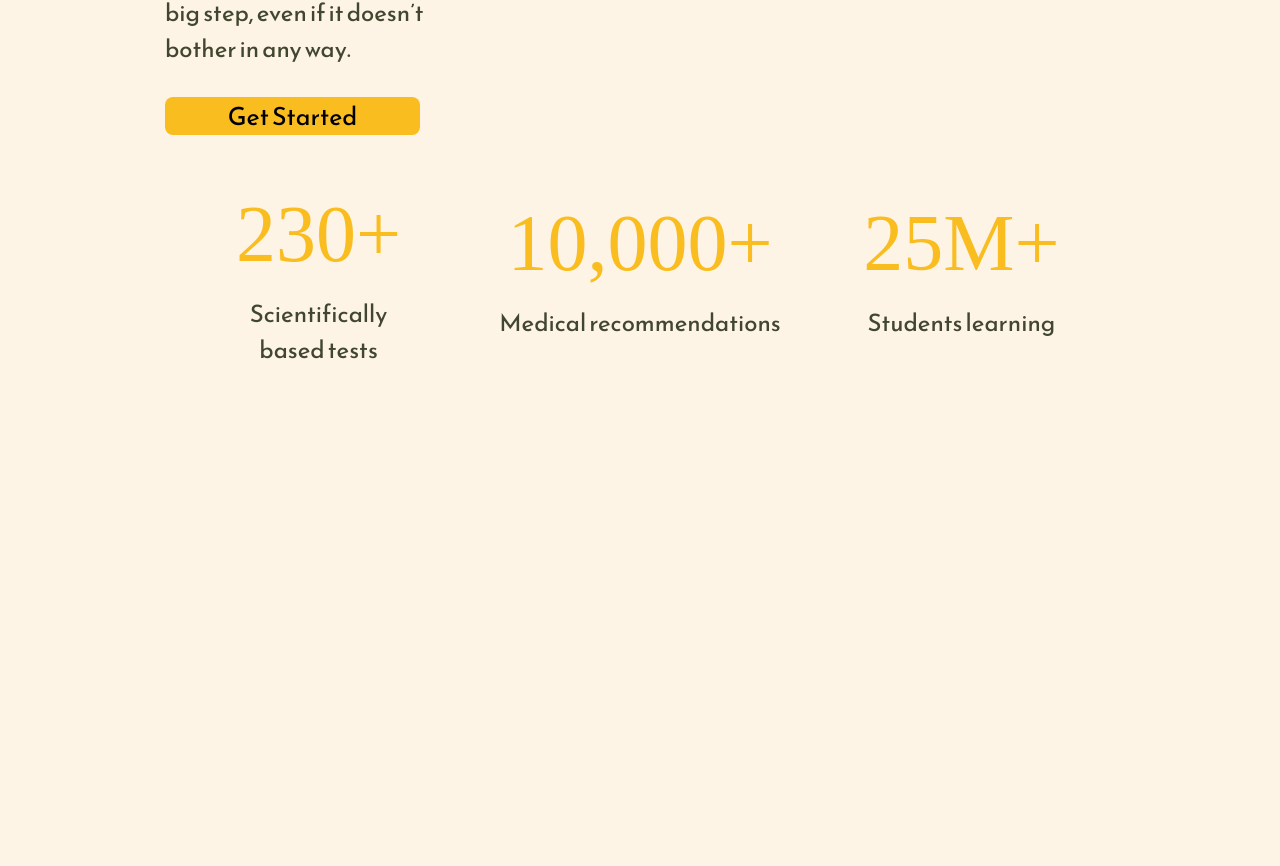
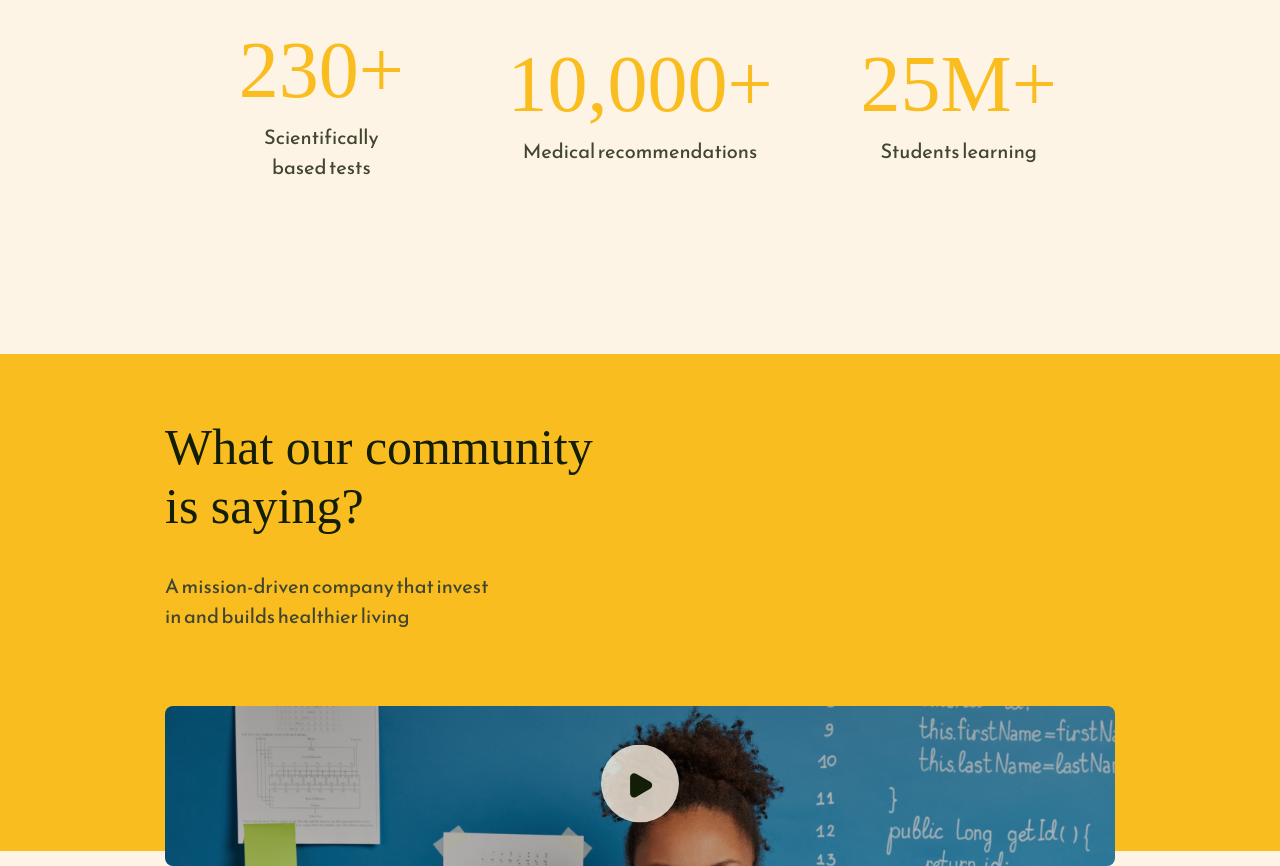
Before and after one commit to KrissDrawing/Medli, a React (Create React App) app: page / in a window 1280 px wide. Shown: the part 700-1566 px from the top of the page. Before the commit the page ends 1157 px from the top, so only its background shows below. Built offline with nearby package versions, Linux system fonts and the light colour scheme; a web font is replaced by a local one.

Commit message:
Added community Section

```diff
--- a/src/App.js
+++ b/src/App.js
@@ -4,6 +4,7 @@ import { BrowserRouter as Router, Route, Switch, Redirect } from "react-router-d
 import NavBar from "Components/Navigation/NavBar";
 import Hero from "Sections/Hero/Hero";
 import Achievements from "Sections/Achievements/Achievements";
+import CommunitySection from "Sections/CommunitySection/CommunitySection";
 
 const App = () => {
   return (
@@ -13,6 +14,7 @@ const App = () => {
         <Route exact path="/">
           <Hero />
           <Achievements />
+          <CommunitySection />
         </Route>
         <Redirect to="/" />
       </Switch>
--- a/src/Components/Utility/Utility.js
+++ b/src/Components/Utility/Utility.js
@@ -10,6 +10,7 @@ export const H2 = styled.h2`
   color: ${({ theme }) => theme.colors.fontPrimaryDark};
   font-size: 50px;
   line-height: 117%;
+  margin-bottom: 36px;
 
   @media (min-width: ${({ theme }) => theme.screenSize.md}) {
     font-size: 80px;
--- a/src/Sections/Achievements/Achievements.js
+++ b/src/Sections/Achievements/Achievements.js
@@ -8,6 +8,7 @@ const Wrapper = styled.section`
   flex-wrap: wrap;
   justify-content: space-around;
   align-items: center;
+  margin-bottom: 128px;
 `;
 
 const Achievements = () => {
--- a/src/Sections/Achievements/AchivementCard.js
+++ b/src/Sections/Achievements/AchivementCard.js
@@ -13,6 +13,13 @@ const Wrapper = styled.div`
   min-height: 130px;
   max-height: 160px;
   margin-bottom: 108px;
+
+  &:last-of-type {
+    margin-bottom: 0;
+    @media (min-width: 1000px) {
+      margin-bottom: 108px;
+    }
+  }
 `;
 
 const AchivementCard = ({ heading, children }) => {
--- /dev/null
+++ b/src/Sections/CommunitySection/CommunitySection.js
@@ -0,0 +1,55 @@
+import { H2, Paragraph } from "Components/Utility/Utility";
+import React from "react";
+import styled from "styled-components";
+import VideoPlayer from "Components/VideoPlayer/VideoPlayer";
+import communityImage from "./communityImage.png";
+
+const Wrapper = styled.section`
+  display: flex;
+  flex-direction: column;
+  position: relative;
+
+  &::after {
+    content: "";
+    width: 100vw;
+    height: 497px;
+    position: absolute;
+    top: -64px;
+    left: 50%;
+    transform: translateX(-50%);
+    background-color: ${({ theme }) => theme.colors.primary};
+    z-index: -1;
+
+    @media (min-width: ${({ theme }) => theme.screenSize.md}) {
+      height: 811px;
+    }
+  }
+
+  @media (min-width: ${({ theme }) => theme.screenSize.md}) {
+    text-align: center;
+  }
+`;
+
+const StyledParagraph = styled(Paragraph)`
+  margin-bottom: 75px;
+  @media (min-width: ${({ theme }) => theme.screenSize.md}) {
+    margin-bottom: 56px;
+  }
+`;
+
+const CommunitySection = () => {
+  return (
+    <Wrapper>
+      <H2>
+        What our community
+        <br /> is saying?
+      </H2>
+      <StyledParagraph>
+        A mission-driven company that invest <br /> in and builds healthier living
+      </StyledParagraph>
+      <VideoPlayer src={communityImage} />
+    </Wrapper>
+  );
+};
+
+export default CommunitySection;
--- a/src/Sections/Hero/Hero.js
+++ b/src/Sections/Hero/Hero.js
@@ -36,6 +36,7 @@ const Img = styled.img`
     height: 100%;
   }
 `;
+
 const StyledParagraph = styled(Paragraph)`
   margin: 16px 0 30px 0;
 `;
--- a/src/Themes/mainTheme.js
+++ b/src/Themes/mainTheme.js
@@ -10,7 +10,7 @@ const theme = {
   },
   screenSize: {
     s: "320px",
-    md: "768px",
+    md: "1440px",
   },
 };
 
```
Also changed, not shown: src/Sections/CommunitySection/communityImage.png (added).
